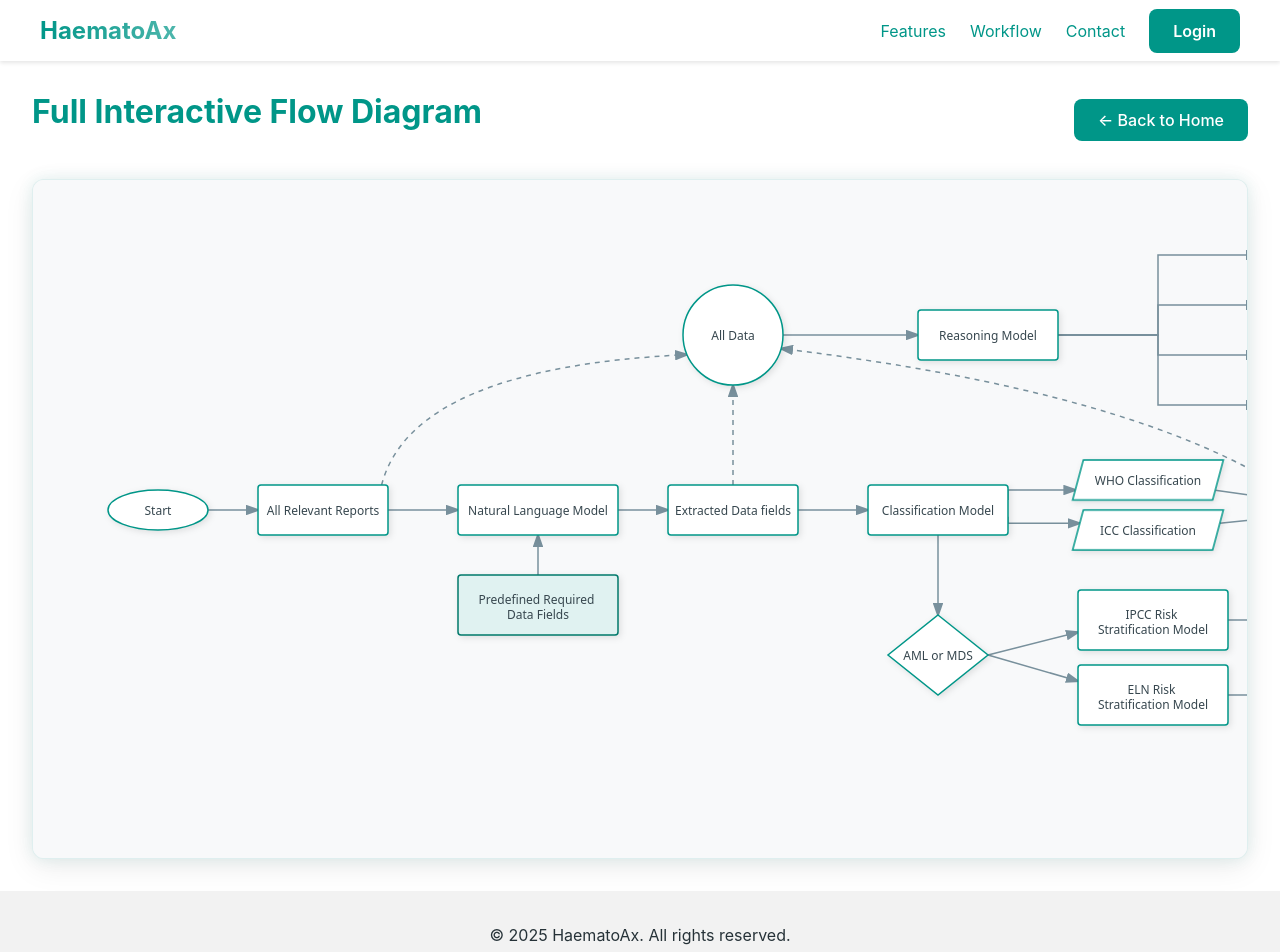
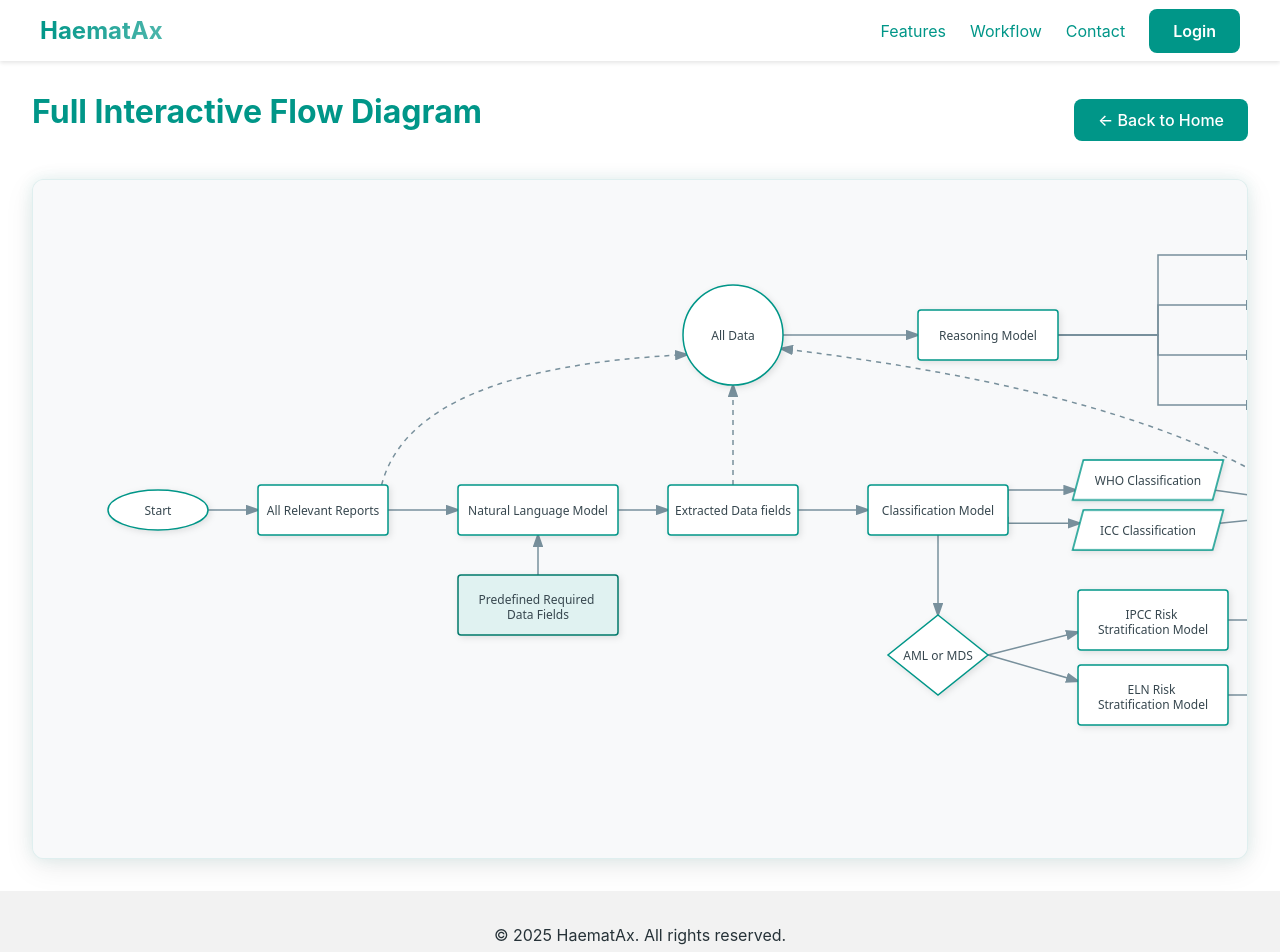
Before and after one commit to robbleee/haematix-landing, a Next.js app: page /full-flow in a window 1280 px wide. Shown: the top 952 px of the page. Built offline with nearby package versions, Linux system fonts and the light colour scheme.

Commit message:
changed name

```diff
--- a/src/app/layout.jsx
+++ b/src/app/layout.jsx
@@ -1,7 +1,7 @@
 import './globals.css';
 
 export const metadata = {
-  title: 'HaematoAx - Haematology Diagnosis Tool',
+  title: 'HaematAx - Haematology Diagnosis Tool',
   description: 'Advanced tool for haematology diagnoses using WHO 2022 and ICC 2022 classifications',
   icons: {
     icon: [
@@ -18,7 +18,7 @@ export default function RootLayout({ children }) {
         <header style={{ backgroundColor: 'var(--background-color)', boxShadow: '0 2px 4px rgba(0,0,0,0.1)' }}>
           <div className="container" style={{ padding: '1rem 0', display: 'flex', justifyContent: 'space-between', alignItems: 'center' }}>
             <div style={{ fontWeight: 'bold', fontSize: '1.5rem' }}>
-              <span className="text-gradient">HaematoAx</span>
+              <span className="text-gradient">HaematAx</span>
             </div>
             <nav>
               <ul style={{ display: 'flex', gap: '1.5rem', listStyle: 'none' }}>
@@ -35,7 +35,7 @@ export default function RootLayout({ children }) {
         </main>
         <footer style={{ backgroundColor: 'var(--secondary-background-color)', padding: '2rem 0' }}>
           <div className="container" style={{ textAlign: 'center' }}>
-            <p>© {new Date().getFullYear()} HaematoAx. All rights reserved.</p>
+            <p>© {new Date().getFullYear()} HaematAx. All rights reserved.</p>
           </div>
         </footer>
       </body>
--- a/src/app/page.jsx
+++ b/src/app/page.jsx
@@ -31,7 +31,7 @@ export default function Home() {
             }}>
               <h1 style={{ fontSize: '2.8rem', fontWeight: 'bold', marginBottom: '1rem' }}>
                 {/* Ensure .text-gradient class is defined in your CSS */}
-                <span className="text-gradient">HaematoAx</span>
+                <span className="text-gradient">HaematAx</span>
               </h1>
               <p style={{ fontSize: '1.2rem', margin: '0 auto 1.5rem', lineHeight: '1.6', maxWidth: '42rem', color: '#4a5568' }}>
                 AI-powered diagnostic system for precise classification of haematologic disorders according to WHO 2022 and ICC 2022 guidelines, enabling more accurate treatment decisions.
@@ -325,7 +325,7 @@ export default function Home() {
                 color: '#4a5568',
                 lineHeight: '1.7'
               }}>
-                HaematoAx offers cutting-edge AI solutions that enhance precision and efficiency in haematological diagnostics. Reach out via the form to learn more.
+                HaematAx offers cutting-edge AI solutions that enhance precision and efficiency in haematological diagnostics. Reach out via the form to learn more.
               </p>
 
               {/* Contact Info List REMOVED */}
--- a/src/components/InteractiveFlowDiagram.jsx
+++ b/src/components/InteractiveFlowDiagram.jsx
@@ -300,7 +300,7 @@ const InteractiveFlowDiagram = () => {
             maxWidth: '800px'
           }}
         >
-          <h3>HaematoAx Diagnostic Flow</h3>
+          <h3>HaematAx Diagnostic Flow</h3>
           <p className={styles.descriptionText}>
             This diagram shows how our system processes and classifies haematologic findings.
           </p>
@@ -350,7 +350,7 @@ const InteractiveFlowDiagram = () => {
             {activeNode === 'classification' && (
               <a
                 href="/classifer_methodology.pdf"
-                download="HaematoAx_Classifier_Methodology.pdf"
+                download="HaematAx_Classifier_Methodology.pdf"
                 className={styles.closePanel}
                 style={{
                   backgroundColor: '#009688',
```
Also changed, not shown: 1 other file (tests, documents, lock files or other folders).
